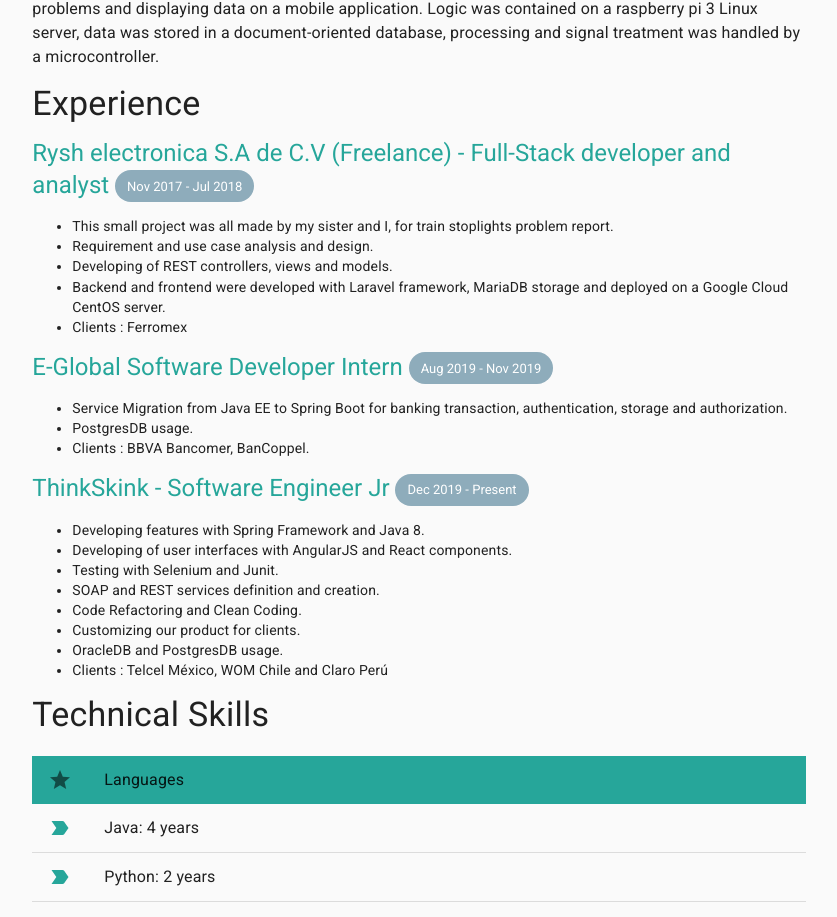
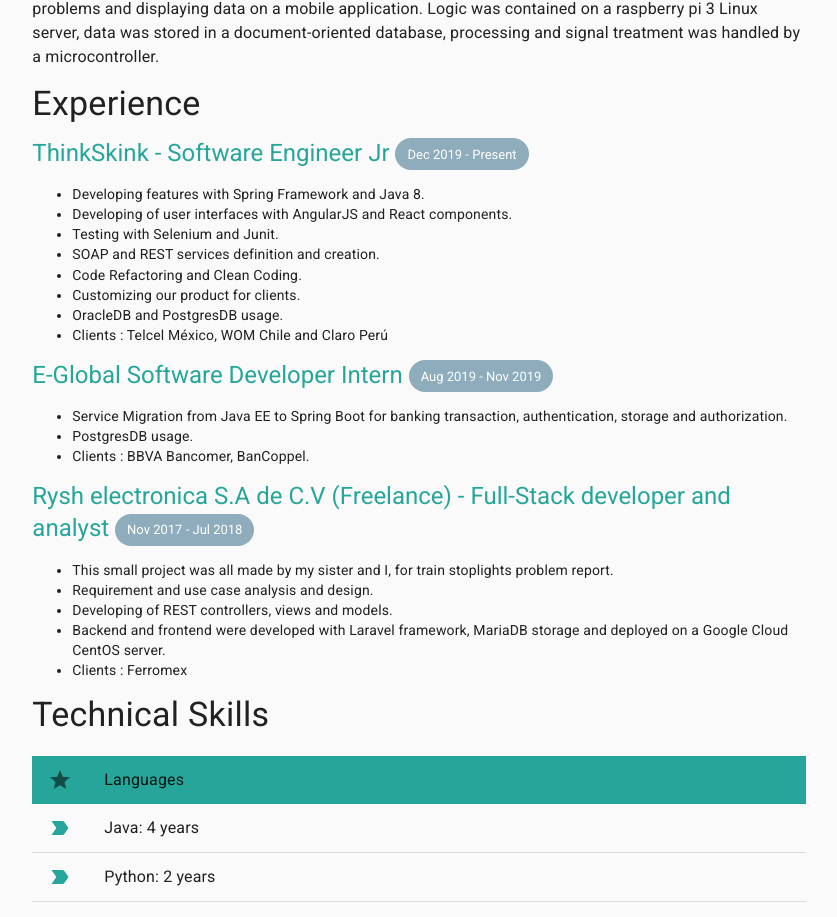
Before and after one commit to andresSaldanaAguilar/my-react-resume, a React (Create React App) app: page / in a window 1280 px wide. Shown: the part 955-1872 px from the top of the page, without its empty margins (221-1058 px from the left). Built offline with nearby package versions, Linux system fonts and the light colour scheme.

Commit message:
updating resume data

```diff
--- a/package.json
+++ b/package.json
@@ -1,6 +1,6 @@
 {
-  "homepage": "https://andressaldanaaguilar.github.io/my-react-resume",
-  "name": "my-resume",
+  "homepage": "https://andressaldanaaguilar.github.io/resume",
+  "name": "resume",
   "version": "0.1.0",
   "private": true,
   "dependencies": {
--- a/src/englishBundle.js
+++ b/src/englishBundle.js
@@ -26,23 +26,6 @@
 
     experience : { header:"Experience", content :[
         {
-            header: '‍Rysh electronica S.A de C.V (Freelance) - Full-Stack developer and analyst', date: 'Nov 2017 - Jul 2018',
-            tasks: [
-                'This small project was all made by my sister and I, for train stoplights problem report.',
-                'Requirement and use case analysis and design.','Developing of REST controllers, views and models.',
-                'Backend and frontend were developed with Laravel framework, MariaDB storage and deployed on a Google Cloud CentOS server.'
-            ],
-            clients: 'Ferromex'
-        },
-        {
-            header: 'E-Global Software Developer Intern', date: 'Aug 2019 - Nov 2019',
-            tasks: [
-                'Service Migration from Java EE to Spring Boot for banking transaction, authentication, storage and authorization.',
-                'PostgresDB usage.',
-            ],
-            clients: 'BBVA Bancomer, BanCoppel.'
-        },
-        {
             header: 'ThinkSkink - Software Engineer Jr', date: 'Dec 2019 - Present',
             tasks: [
                 'Developing features with Spring Framework and Java 8.',
@@ -55,6 +38,23 @@
             ],
             clients: 'Telcel México, WOM Chile and Claro Perú'
         },
+        {
+            header: 'E-Global Software Developer Intern', date: 'Aug 2019 - Nov 2019',
+            tasks: [
+                'Service Migration from Java EE to Spring Boot for banking transaction, authentication, storage and authorization.',
+                'PostgresDB usage.',
+            ],
+            clients: 'BBVA Bancomer, BanCoppel.'
+        },
+        {
+            header: '‍Rysh electronica S.A de C.V (Freelance) - Full-Stack developer and analyst', date: 'Nov 2017 - Jul 2018',
+            tasks: [
+                'This small project was all made by my sister and I, for train stoplights problem report.',
+                'Requirement and use case analysis and design.','Developing of REST controllers, views and models.',
+                'Backend and frontend were developed with Laravel framework, MariaDB storage and deployed on a Google Cloud CentOS server.'
+            ],
+            clients: 'Ferromex'
+        }
     ]},
 
     skills : { header:"Technical Skills", content :[
--- a/src/spanishBundle.js
+++ b/src/spanishBundle.js
@@ -3,6 +3,7 @@
 import GitHubIcon from '@material-ui/icons/GitHub';
 import MailIcon from '@material-ui/icons/Mail';
 import PhoneIcon from '@material-ui/icons/Phone';
+import CodeIcon from '@material-ui/icons/Code';
 
 const spanishBundle = {
 
@@ -10,6 +11,7 @@
 
     contact : { header:"Contacto", content :[
         { link: 'https://linkedin.com/in/andressaldanaaguilar', description: 'andressaldanaaguilar', icon: <LinkedInIcon ></LinkedInIcon> },
+        { link: 'https://app.codesignal.com/profile/andressaldan', description: 'Code Signal', icon: <CodeIcon ></CodeIcon> },
         { link: 'https://github.com/andresSaldanaAguilar', description: 'andresSaldanaAguilar', icon: <GitHubIcon ></GitHubIcon> },
         { link: 'mailto:andres.saldana.aguilar@gmail.com', description: 'andres.saldana.aguilar@gmail.com', icon: <MailIcon ></MailIcon> },
         { link: '#', description: '(+52)5543890085', icon: <PhoneIcon ></PhoneIcon> }
@@ -24,20 +26,36 @@
 
     experience : { header:"Experiencia", content :[
         {
-            header: 'Rysh electronica S.A de C.V (Freelance) - Desarrollador Full-Stack y Analista', date: 'Nov 2017 - Jul 2018',
-            tasks: ['Análisis, diseño e implementación de una plataforma web para la empresa Rysh Electrónica SA de CV. Acortando los tiempos de reporte y reducción de paros en la operación de los trenes. Trabajamos bajo la metodología ágil SCRUM para su desarrollo.'],
-            clients: 'Clientes: Ferromex'
+            header: 'ThinkSkink - Ingeniero de Software Jr', date: 'Dic 2019 - Presente',
+            tasks: [
+                'Desarrollo de nuevas funcionalidades con Spring Framework y Java 8.',
+                'Desarrollo de vistas con AngularJS y componentes con ReactJS.',
+                'Pruebas unitarias con Junit y de integración con Selenium.',
+                'Definición y creación de servicios SOAP and REST.',
+                'Code Refactoring y Clean Coding.',
+                'Personalización de nuestro producto para nuestros clientes.',
+                'Uso de OracleDB y PostgresDB.',
+            ],
+            clients: 'Clientes: Telcel México, WOM Chile and Claro Perú'
+
         },
         {
             header: 'E-Global - Becario Desarrollador Backend ', date: 'Ago 2019 - Nov 2019',
-            tasks: ['Desarrollo de servicios web REST para la autorización, almacenamiento y autenticación de transacciones bancarias para Bancomer con el uso de Spring Boot, migración de servicios de Java Enterprise Edition  a Spring Boot, E-Global es una cámara de compensación.'],
+            tasks: [
+                'Migración de servicios web Java EE a Spring Boot para autorización, almacenamiento y autenticación de transacciones bancarias.',
+                'Uso de PostgresDB.',
+            ],
             clients: 'Clientes: BBVA Bancomer, BanCoppel'
         },
         {
-            header: 'ThinkSkink - Ingeniero de Software Jr', date: 'Dic 2019 - Presente',
-            tasks: ['Diseño y desarrollo de nuevas funcionalidades backend y frontend para el orquestamiento de flujos de negocio.'],
-            clients: 'Clientes: Telcel, Wom Chile, Nextel y Claro Perú'
-        },
+            header: 'Rysh electronica S.A de C.V (Freelance) - Desarrollador Full-Stack y Analista', date: 'Nov 2017 - Jul 2018',
+            tasks: [
+                'Diseño y análisis de requerimientos y casos de uso. Todo el proyecto fue hecho por mi hermana y yo para el reporte de problemas en semáforos de vías del tren.',
+                'Desarrollo de controladores REST, vistas y modelos de datos.',
+                'El Backend y Frontend fueron desarrollados en Laravel framework, usamos MariaDB como base de datos y la aplicación fue desplegada en un servidor CentOS en Google Cloud.'
+            ],
+            clients: 'Clientes: Ferromex'
+        }
     ]},
 
     skills : { header:"Habilidaddes Técnicas", content :[
```
Also changed, not shown: 1 other file (tests, documents, lock files or other folders).
